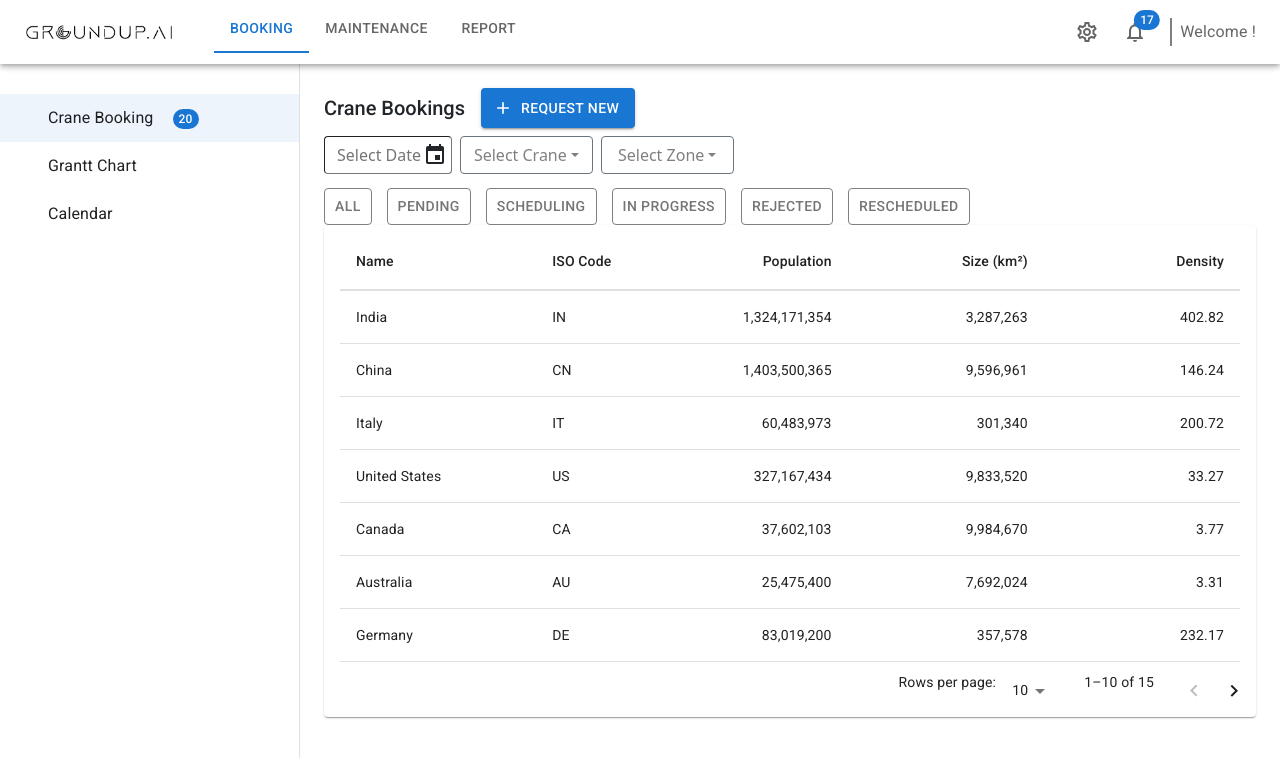
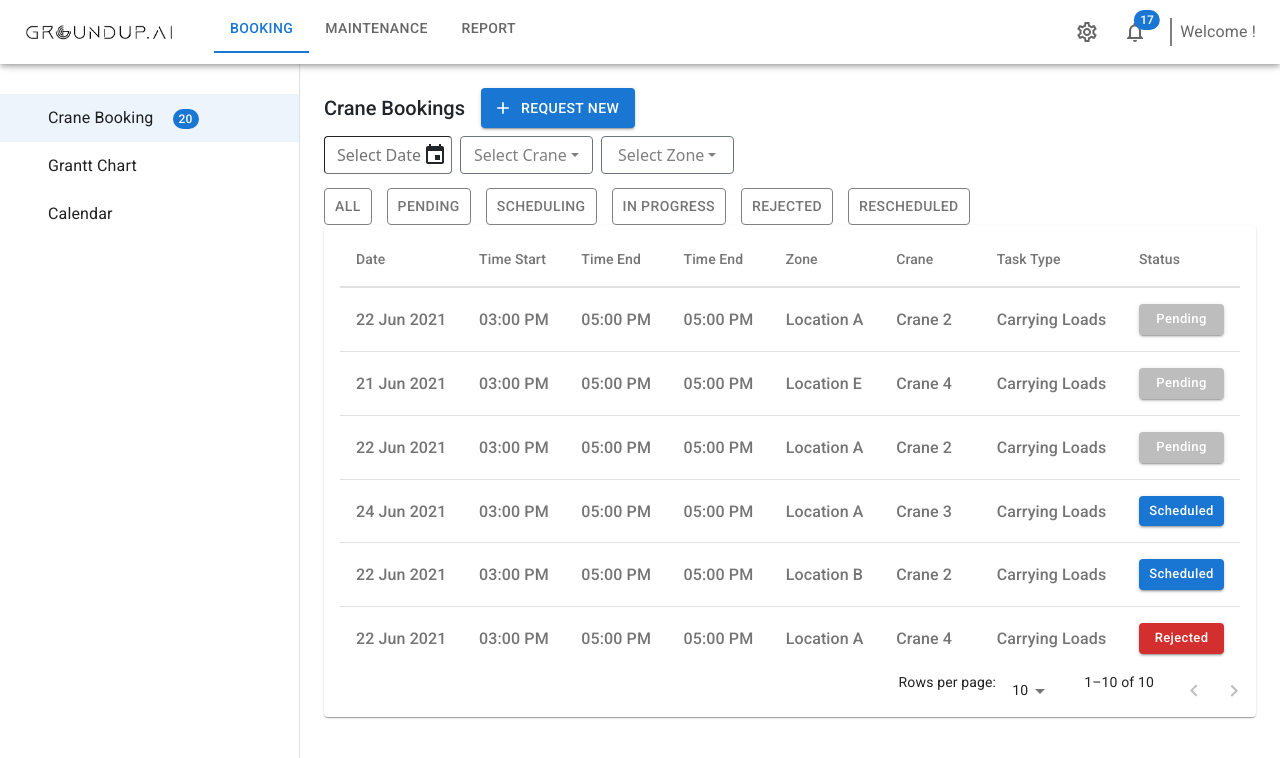
Before and after one commit to rahul81/groundup-ai, a React (Create React App) app: page /home/booking in a window 1280 px wide. Shown: the top 758 px of the page. Built offline with nearby package versions, Linux system fonts and the light colour scheme.

Commit message:
Updated booking view table structure

```diff
--- a/src/components/booking-review-view/BookingReviewView.tsx
+++ b/src/components/booking-review-view/BookingReviewView.tsx
@@ -5,6 +5,7 @@ import { HOME_BOOKING } from '../../constants/ContextPaths';
 import { useHistory } from 'react-router';
 import GPane from '../common/pane/GPane';
 import GButton from '../common/button/GButton';
+import StatusHeader from '../common/status-header/StatusHeader';
 
 export default function BookingReviewView() {
     const history = useHistory();
@@ -22,6 +23,8 @@ export default function BookingReviewView() {
                         <Typography variant="subtitle2">&lt; Back</Typography>
                 </Link>
             </Box>
+            <StatusHeader />
+            <br/>
             <Box>
                 <GPane label="Booking Details">
                     <GButton title='Add Activity' size='small' style={{ display:'block', margin:'10px 0' }} />
--- a/src/components/common/table/GTable.tsx
+++ b/src/components/common/table/GTable.tsx
@@ -1,4 +1,4 @@
-import { Paper, TableContainer, Table, TableHead, TableRow, TableCell, TableBody, TablePagination, Box } from '@mui/material';
+import { Paper, TableContainer, Table, TableHead, TableRow, TableCell, TableBody, TablePagination, Box, Typography } from '@mui/material';
 import { EditOutlined, DeleteOutlined } from '@mui/icons-material';
 import React from 'react';
 import { grey } from '@mui/material/colors';
@@ -35,7 +35,9 @@ export default function GTable(props: GTableProps) {
                         style={{ minWidth: column.minWidth || 100 }}
                         sx={{borderBottom: `2.5px solid ${grey[300]}`}}
                         >
-                        {column.label}
+                        <Typography variant="subtitle2">
+                                {column.label}
+                            </Typography>
                         </TableCell>
                     ))}
                     </TableRow>
@@ -49,12 +51,12 @@ export default function GTable(props: GTableProps) {
                             {columns.map((column) => {
                             const value = row[column.id];
                             return (
-                                <TableCell key={column.id} align={column.align}>
+                                <TableCell key={column.id} align={column.align}  >
                                 {column.format && typeof value === 'number'
                                     ? column.format(value)
                                     : column.id === 'image' ? <img src={value} style={{height: '3rem', width:'3.5rem'}}/>
                                     : column.id === 'action' ? <Box> <EditOutlined sx={{color:'gray'}} onClick={()=> alert('Edit')} /> <DeleteOutlined sx={{color:'red'}} onClick={()=> alert('Delete')} />  </Box>
-                                    : value}
+                                    : <Typography variant="subtitle2" sx={{fontSize:'1rem'}}> {value} </Typography>}
                                 </TableCell>
                             );
                             })}
--- a/src/mockData/BookingTable.tsx
+++ b/src/mockData/BookingTable.tsx
@@ -1,69 +1,82 @@
+import { grey } from "@mui/material/colors";
+import { maxWidth } from "@mui/system";
+import GButton from "../components/common/button/GButton";
+
 interface Column {
-  id: "name" | "code" | "population" | "size" | "density";
+  id: "date" | "timeStart" | "timeEnd" | "zone" | "crane" | "taskType" | "status";
   label: string;
   minWidth?: number;
-  align?: "right";
+  align?: "right" | "left";
   format?: (value: number) => string;
 }
 
 export const columns: Column[] = [
-  { id: "name", label: "Name", minWidth: 170 },
-  { id: "code", label: "ISO\u00a0Code", minWidth: 100 },
+  { id: "date", label: "Date", minWidth:120 },
+  { id: "timeStart", label: "Time Start", align: "left"},
   {
-    id: "population",
-    label: "Population",
-    minWidth: 170,
-    align: "right",
-    format: (value: number) => value.toLocaleString("en-US"),
+    id: "timeEnd",
+    label: "Time End",
+    align: "left",
   },
   {
-    id: "size",
-    label: "Size\u00a0(km\u00b2)",
-    minWidth: 170,
-    align: "right",
-    format: (value: number) => value.toLocaleString("en-US"),
+    id: "timeEnd",
+    label: "Time End",
+    align: "left",
   },
   {
-    id: "density",
-    label: "Density",
-    minWidth: 170,
-    align: "right",
-    format: (value: number) => value.toFixed(2),
+    id: "zone",
+    label: "Zone",
+    align: "left",
   },
+  {
+    id: "crane",
+    label: "Crane",
+    align: "left",
+  },
+  {
+    id: "taskType",
+    label: "Task Type",
+    align: "left",
+  },
+  {
+    id: "status",
+    label: "Status",
+    align: "left",
+  },
+
 ];
 
 interface Data {
-  name: string;
-  code: string;
-  population: number;
-  size: number;
-  density: number;
+  date: string;
+  timeStart: string;
+  timeEnd: string;
+  zone: string;
+  crane: string;
+  taskType: string;
+  status: JSX.Element;
 }
 
 function createData(
-  name: string,
-  code: string,
-  population: number,
-  size: number
+  date: string,
+  timeStart: string,
+  timeEnd: string,
+  zone: string,
+  crane: string,
+  taskType: string,
+  status: JSX.Element
 ): Data {
-  const density = population / size;
-  return { name, code, population, size, density };
+  return { date, timeStart, timeEnd, zone, crane, taskType, status };
 }
 
 export const rows = [
-  createData("India", "IN", 1324171354, 3287263),
-  createData("China", "CN", 1403500365, 9596961),
-  createData("Italy", "IT", 60483973, 301340),
-  createData("United States", "US", 327167434, 9833520),
-  createData("Canada", "CA", 37602103, 9984670),
-  createData("Australia", "AU", 25475400, 7692024),
-  createData("Germany", "DE", 83019200, 357578),
-  createData("Ireland", "IE", 4857000, 70273),
-  createData("Mexico", "MX", 126577691, 1972550),
-  createData("Japan", "JP", 126317000, 377973),
-  createData("France", "FR", 67022000, 640679),
-  createData("United Kingdom", "GB", 67545757, 242495),
-  createData("Russia", "RU", 146793744, 17098246),
-  createData("Nigeria", "NG", 200962417, 923768),
-  createData("Brazil", "BR", 210147125, 8515767),
+  createData("22 Jun 2021", "03:00 PM", "05:00 PM", "Location A", "Crane 2", "Carrying Loads", <GButton  title='pending' size='small' sx={{width:'100%', backgroundColor:grey[400], textTransform:'capitalize'}} />),
+  createData("21 Jun 2021", "03:00 PM", "05:00 PM", "Location E", "Crane 4", "Carrying Loads", <GButton  title='pending' size='small' sx={{width:'100%', backgroundColor:grey[400], textTransform:'capitalize'}} />),
+  createData("22 Jun 2021", "03:00 PM", "05:00 PM", "Location A", "Crane 2", "Carrying Loads", <GButton  title='pending' size='small' sx={{width:'100%', backgroundColor:grey[400], textTransform:'capitalize'}} />),
+  createData("24 Jun 2021", "03:00 PM", "05:00 PM", "Location A", "Crane 3", "Carrying Loads", <GButton  title='scheduled' color='primary' size='small' sx={{width:'100%', textTransform:'capitalize'}} />),
+  createData("22 Jun 2021", "03:00 PM", "05:00 PM", "Location B", "Crane 2", "Carrying Loads", <GButton  title='scheduled' color='primary' size='small' sx={{width:'100%', textTransform:'capitalize'}} />),
+  createData("22 Jun 2021", "03:00 PM", "05:00 PM", "Location A", "Crane 4", "Carrying Loads", <GButton  title='rejected' color='error' size='small' sx={{width:'100%', textTransform:'capitalize'}} />),
+  createData("23 Jun 2021", "03:00 PM", "05:00 PM", "Location D", "Crane 2", "Carrying Loads", <GButton  title='pending' size='small' sx={{width:'100%', backgroundColor:grey[400], textTransform:'capitalize'}} />),
+  createData("22 Jun 2021", "03:00 PM", "05:00 PM", "Location B", "Crane 4", "Carrying Loads", <GButton  title='pending' size='small' sx={{width:'100%', backgroundColor:grey[400], textTransform:'capitalize'}} />),
+  createData("22 Jun 2021", "03:00 PM", "05:00 PM", "Location C", "Crane 2", "Carrying Loads", <GButton  title='pending' size='small' sx={{width:'100%', backgroundColor:grey[400], textTransform:'capitalize'}} />),
+  createData("22 Jun 2021", "03:00 PM", "05:00 PM", "Location A", "Crane 1", "Carrying Loads", <GButton  title='pending' size='small' sx={{width:'100%', backgroundColor:grey[400], textTransform:'capitalize'}} />),
 ];
```
